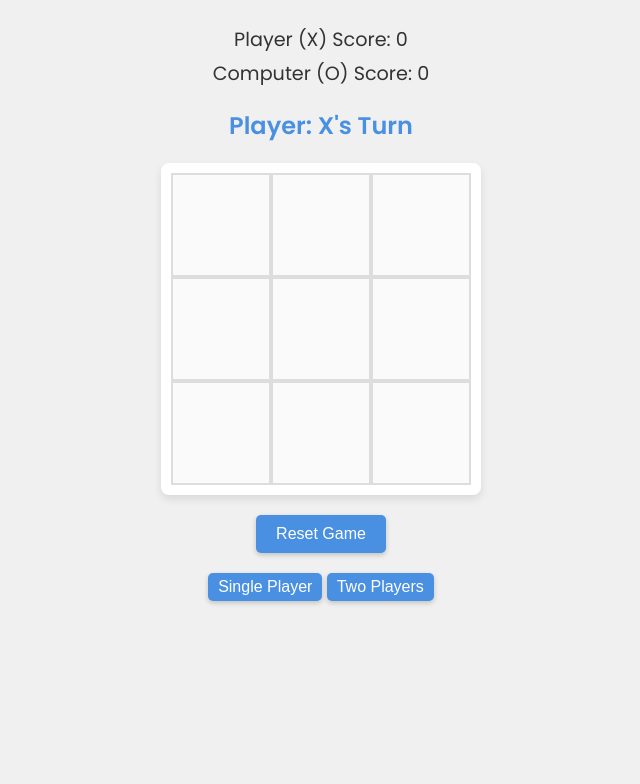
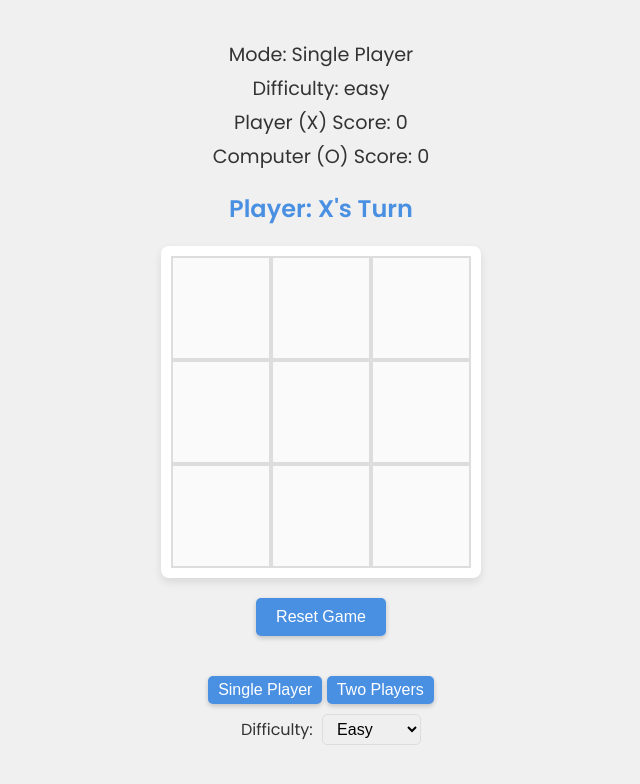
Before and after one commit to IkramBagban/tictactoe, a plain HTML site: page index.html in a window 1280 px wide. Both pictures are taken after a click on the button "Single Player". Shown: the whole page, without its empty margins (319-959 px from the left). Drawn offline with Linux system fonts and the light colour scheme.

Commit message:
improve some styling. adding levels of computer

```diff
--- a/index.html
+++ b/index.html
@@ -8,6 +8,10 @@
 
 </head>
 <body>
+    <div class="game-status">
+        <div id="currentMode"></div>
+        <div id="currentDifficulty"></div>
+    </div>
 
     <div class="scoreboard">
         <div>Player (X) Score: <span id="playerScore">0</span></div>
@@ -37,10 +41,22 @@
     <div style="display: flex; justify-content: center; margin-top: 5px;" >
         <button onclick="resetGame()">Reset Game</button>
     </div>
-    <div class="mode-selector">
-        <button id="singlePlayerBtn">Single Player</button>
-        <button id="twoPlayerBtn">Two Players</button>
+    <div class="game-controls">
+        <div class="mode-selector">
+            <button id="singlePlayerBtn">Single Player</button>
+            <button id="twoPlayerBtn">Two Players</button>
+        </div>
+        <br>
+        <div id="difficultySelector" class="difficulty-selector">
+            <label for="difficultyLevel">Difficulty:</label>
+            <select id="difficultyLevel">
+                <option value="easy">Easy</option>
+                <option value="medium">Medium</option>
+                <option value="hard">Hard</option>
+            </select>
+        </div>
     </div>
+
     <script src="script.js"></script>
 </body>
 </html>
--- a/script.js
+++ b/script.js
@@ -123,13 +123,34 @@ function makeComputerMove() {
 
 document.getElementById('singlePlayerBtn').addEventListener('click', function() {
     isSinglePlayer = true;
+    document.getElementById('difficultySelector').style.display = 'inline-block';
+    document.getElementById('currentMode').textContent = 'Mode: Single Player';
+    document.getElementById('currentDifficulty').textContent = 'Difficulty: ' + document.getElementById('difficultyLevel').value;
     startNewGame();
+    highlightButton(this);
 });
 
 document.getElementById('twoPlayerBtn').addEventListener('click', function() {
     isSinglePlayer = false;
+    document.getElementById('difficultySelector').style.display = 'none';
+    document.getElementById('currentMode').textContent = 'Mode: Two Players';
+    document.getElementById('currentDifficulty').textContent = '';
     startNewGame();
+    highlightButton(this);
 });
+
+document.getElementById('difficultyLevel').addEventListener('change', function() {
+    if(isSinglePlayer) {
+        document.getElementById('currentDifficulty').textContent = 'Difficulty: ' + this.value;
+    }
+});
+
+function highlightButton(activeButton) {
+    document.querySelectorAll('.mode-selector button').forEach(button => {
+        button.classList.remove('active');
+    });
+    activeButton.classList.add('active');
+}
 
 
 function tryToWin(player) {
--- a/styles.css
+++ b/styles.css
@@ -7,14 +7,23 @@ body {
     padding: 20px;
 }
 
+.game-status {
+    margin-top: 20px;
+    font-size: 1.2em;
+}
+
+.game-status div {
+    margin: 5px;
+}
+
 .scoreboard {
     margin-bottom: 20px;
     font-size: 1.2em;
 }
+
 .scoreboard div {
     margin: 5px;
 }
-
 
 .game-info {
     margin-bottom: 20px;
@@ -74,8 +83,40 @@ button:hover {
 .mode-selector {
     margin-top: 20px;
 }
+
 .mode-selector button {
     padding: 5px 10px;
+}
+
+.game-controls {
+    margin-top: 20px;
+    text-align: center;
+}
+
+.mode-selector, .difficulty-selector {
+    margin-bottom: 10px;
+    display: inline-block;
+}
+
+.difficulty-selector {
+    margin-left: 20px;
+}
+
+#difficultySelector {
+    display: none;
+}
+
+select {
+    padding: 5px 10px;
+    border-radius: 5px;
+    border: 1px solid #ddd;
+    font-size: 16px;
+    cursor: pointer;
+}
+
+label {
+    margin-right: 5px;
+    font-size: 16px;
 }
 
 .highlight {
```
